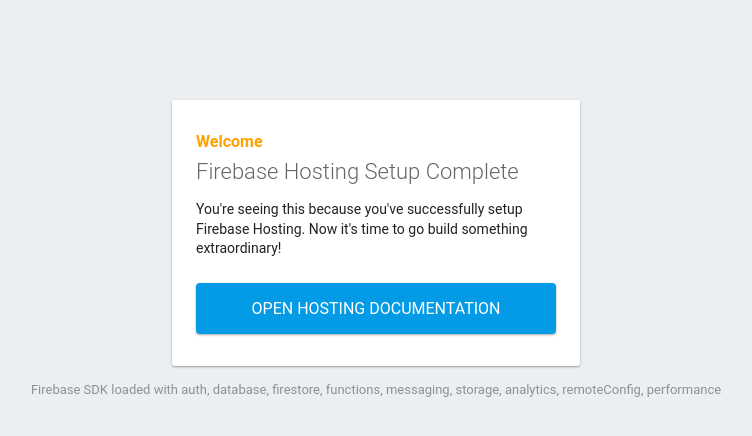
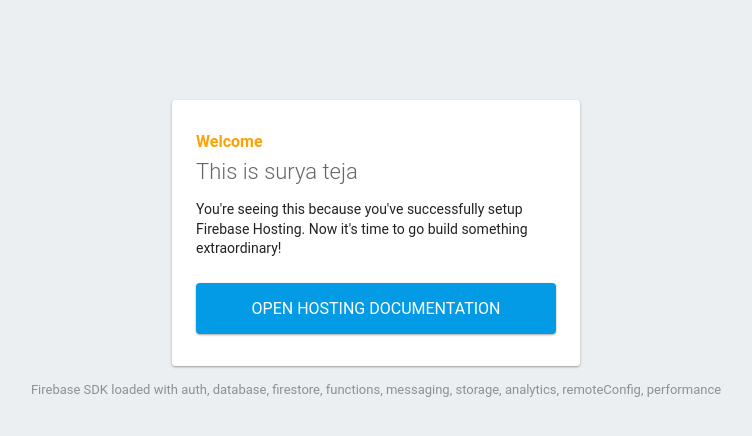
Before and after one commit to Surya-Teja-Menta/Fmoke_Detection, a plain HTML site: page Fmoke_Detection/index.html in a window 1280 px wide. Shown: the whole page, without its empty margins (264-1016 px from the left). Drawn offline with Linux system fonts and the light colour scheme; some packages are replaced by stand-ins of ours.

```diff
--- a/Fmoke_Detection/index.html
+++ b/Fmoke_Detection/index.html
@@ -41,7 +41,7 @@
   <body>
     <div id="message">
       <h2>Welcome</h2>
-      <h1>Firebase Hosting Setup Complete</h1>
+      <h1>This is surya teja</h1>
       <p>You're seeing this because you've successfully setup Firebase Hosting. Now it's time to go build something extraordinary!</p>
       <a target="_blank" href="https://firebase.google.com/docs/hosting/">Open Hosting Documentation</a>
     </div>
```
